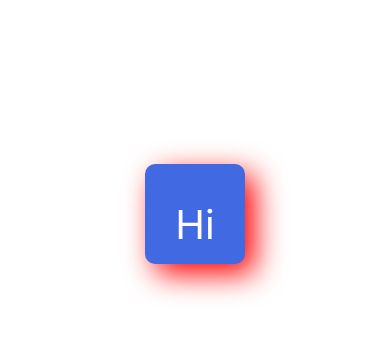
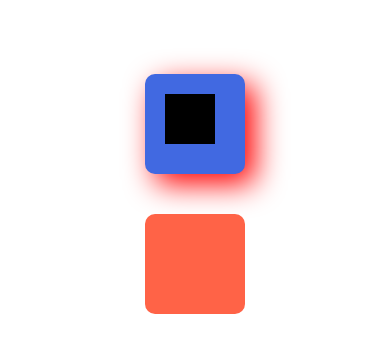
Before and after one commit to kid-us/HelloApp, a React Native app: screen / in a window 390 px wide. Shown: the part 208-560 px from the top of the page. Built offline with nearby package versions, Linux system fonts and the light colour scheme.

Commit message:
Styling Box Shadows, Padding and Margin

```diff
--- a/Shadow.js
+++ b/Shadow.js
@@ -22,23 +22,28 @@ function Shadows(props) {
           shadowOffset: { width: 10, height: 10 },
           shadowRadius: 30,
           shadowOpacity: 1,
+          //   Padding
+          padding: 20,
+          paddingHorizontal: 20,
         }}
       >
-        <Text
+        <View
           style={{
-            flex: 1,
-            justifyContent: "center",
-            textAlign: "center",
-            alignItems: "center",
-            alignContent: "center",
-            color: "#fff",
-            fontSize: 40,
-            marginTop: 20,
+            width: 50,
+            height: 50,
+            backgroundColor: "#000",
           }}
-        >
-          Hi
-        </Text>
+        ></View>
       </View>
+      <View
+        style={{
+          backgroundColor: "tomato",
+          height: 100,
+          width: 100,
+          borderRadius: 10,
+          margin: 40,
+        }}
+      ></View>
     </View>
   );
 }
```
